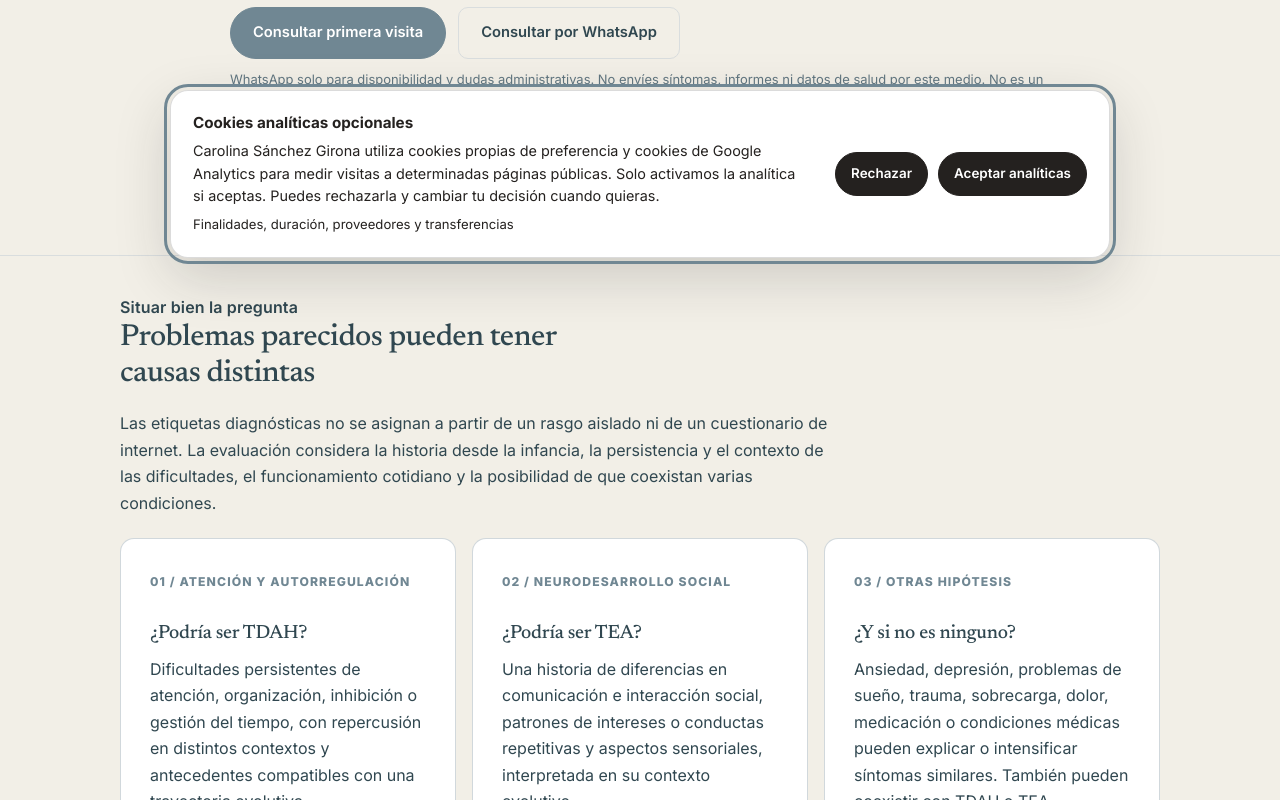
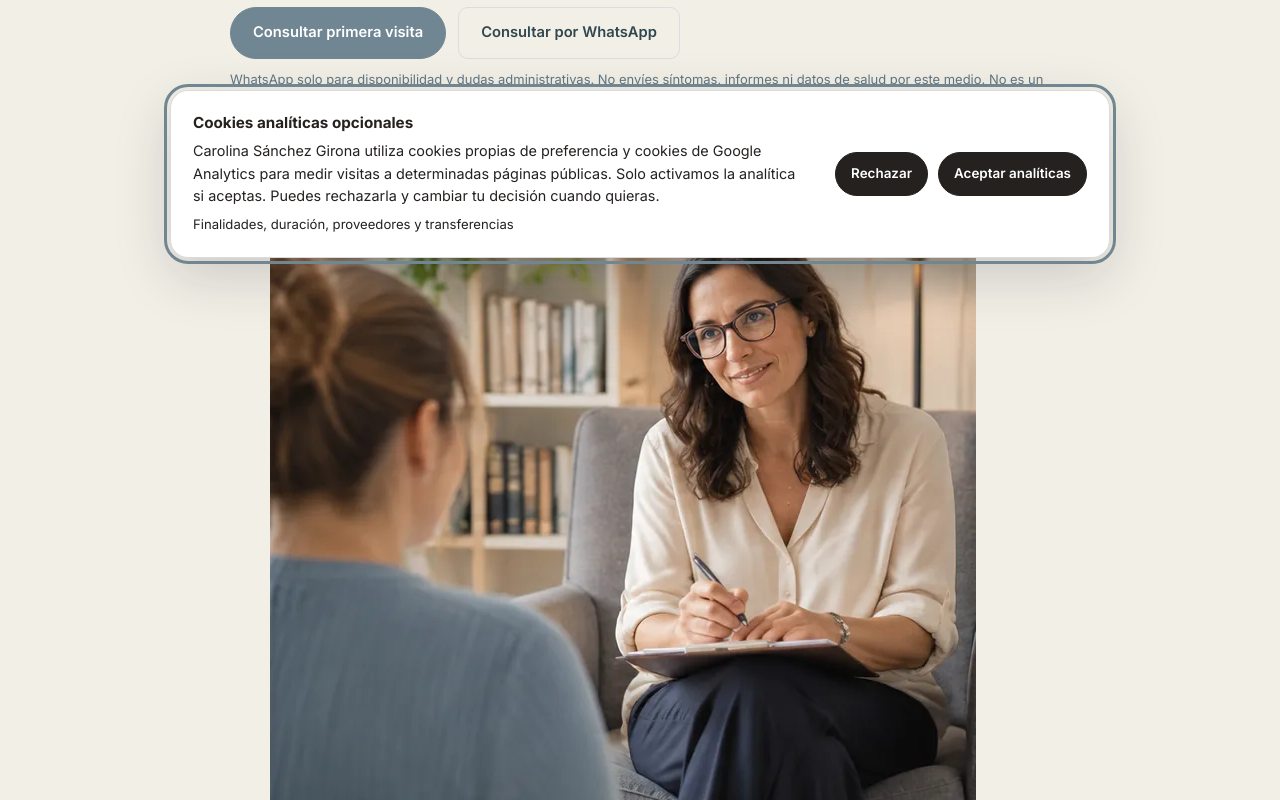
Before and after one commit to carolinasanchezgirona/Portfolio-Carolina, a Next.js app: page /orientacion-tdah-tea-adultos in a window 1280 px wide. Shown: the part 520-1320 px from the top of the page. Built offline with nearby package versions, Linux system fonts and the light colour scheme.

Commit message:
Balance neurodevelopment orientation page with relevant existing clinical imagery

```diff
--- a/app/orientacion-tdah-tea-adultos/page.tsx
+++ b/app/orientacion-tdah-tea-adultos/page.tsx
@@ -17,13 +17,15 @@ export default function OrientacionNeurodesarrolloAdultos() {
   return (
     <main className="editorial-site captacion-page-main">
       <section className="seo-hero">
-        <div className="editorial-wrap seo-hero-inner">
+        <div className="editorial-wrap seo-hero-inner captacion-pathway-hero-grid"><div className="captacion-pathway-hero-copy">
           <p className="seo-breadcrumbs"><a href="/">Inicio</a><span>·</span><a href="/neuropsicologia/">Neuropsicología</a><span>·</span>Orientación antes de evaluar</p>
           <p className="editorial-eyebrow">Neurodesarrollo en adultos · Primera orientación</p>
           <h1>¿TDAH, autismo u otra explicación?</h1>
           <p className="seo-lead">Hay dificultades de atención, organización, interacción social o regulación emocional que pueden parecerse entre sí. No tienes que identificar por tu cuenta qué diagnóstico las explica antes de pedir una primera valoración.</p>
           <div className="seo-actions"><a className="editorial-btn editorial-btn-primary" href="/cita/">Consultar primera visita</a><a className="editorial-btn editorial-btn-secondary" href={whatsapp} target="_blank" rel="noopener noreferrer">Consultar por WhatsApp</a></div>
           <p className="captacion-disclaimer">WhatsApp solo para disponibilidad y dudas administrativas. No envíes síntomas, informes ni datos de salud por este medio. No es un canal de urgencias.</p>
+          </div>
+          <figure className="captacion-pathway-photo"><img src="/images/neuro-entrevista.webp" alt="Escena ilustrativa de una entrevista clínica para orientar la evaluación neuropsicológica" width="706" height="718" loading="eager" decoding="async" /></figure>
         </div>
       </section>
       <div className="editorial-wrap">
```
